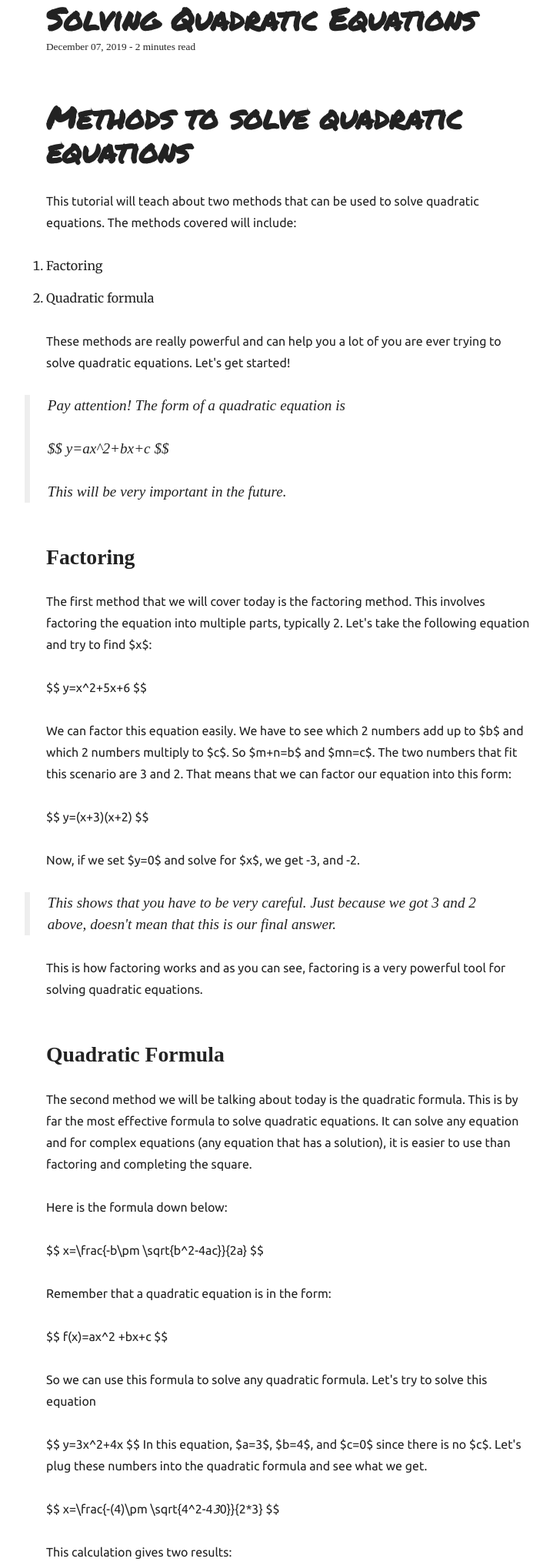
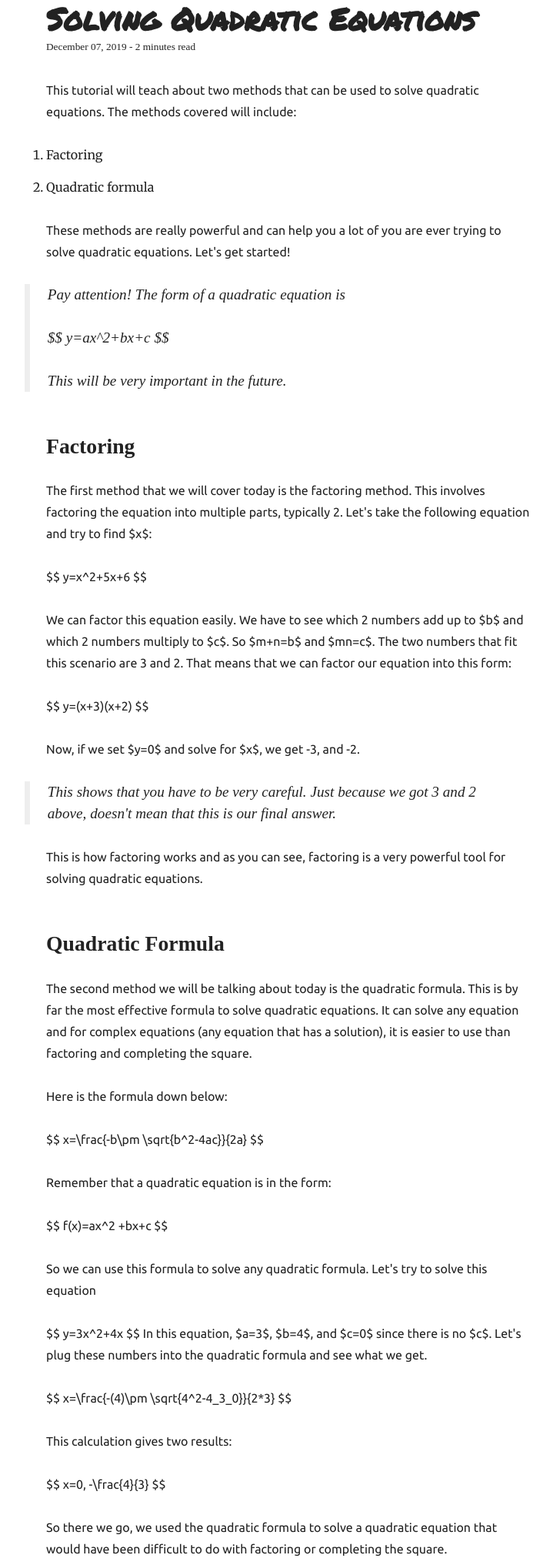
Before and after one commit to SharanSMenon/sharan-blog, a Gatsby site: page /2019-12-07-solving-quadratic-equations/ in a window 1280 px wide. Shown: the part 113-2146 px from the top of the page at 77% size, without its empty margins (265-984 px from the left). Built offline with nearby package versions, Linux system fonts and the light colour scheme; Gatsby itself is replaced by a stand-in of ours; some packages are replaced by stand-ins of ours; a web font is replaced by a local one.

Commit message:
Update Blog “2019-12-07-solving-quadratic-equations”

```diff
--- a/content/blog/2019-12-07-solving-quadratic-equations.md
+++ b/content/blog/2019-12-07-solving-quadratic-equations.md
@@ -3,8 +3,6 @@ title: Solving Quadratic Equations
 date: 2019-12-07T21:50:45.899Z
 description: Methods to solve quadratic equations
 ---
-# Methods to solve quadratic equations
-
 This tutorial will teach about two methods that can be used to solve quadratic equations. The methods covered will include:
 
 1. Factoring
@@ -14,13 +12,14 @@ These methods are really powerful and can help you a lot of you are ever trying
 
 > Pay attention! The form of a quadratic equation is
 >
->$$
->y=ax^2+bx+c
->$$
+> $$
+> y=ax^2+bx+c
+> $$
 >
->This will be very important in the future.
+> This will be very important in the future.
 
 ## Factoring
+
 The first method that we will cover today is the factoring method. This involves factoring the equation into multiple parts, typically 2. Let's take the following equation and try to find $x$:
 
 $$
@@ -64,7 +63,7 @@ $$
 In this equation, $a=3$, $b=4$, and $c=0$ since there is no $c$. Let's plug these numbers into the quadratic formula and see what we get.
 
 $$
-x=\frac{-(4)\pm \sqrt{4^2-4*3*0}}{2*3}
+x=\frac{-(4)\pm \sqrt{4^2-4_3_0}}{2*3}
 $$
 
 This calculation gives two results:
@@ -75,10 +74,10 @@ $$
 
 So there we go, we used the quadratic formula to solve a quadratic equation that would have been difficult to do with factoring or completing the square.
 
-> *Note*: in the quadratic formula, the part of the equation that says $b^2-4ac$ is called the discriminant and it will be useful itself in determining the number of solutions a quadratic equation has and other things. If the discriminant was negative, then the quadratic equation would have no solutions.
-
+> _Note_: in the quadratic formula, the part of the equation that says $b^2-4ac$ is called the discriminant and it will be useful itself in determining the number of solutions a quadratic equation has and other things. If the discriminant was negative, then the quadratic equation would have no solutions.
 
 ## Conclusion
+
 Today, you learned about two methods to solve equations. You can use both methods somewhere in your life if you are ever trying to solve quadratic equations. In fact, for the quadratic formula, you can write a simple script where you plug in a, b, and c and it outputs the answers.
 
 Quadratic equations have applications everywhere and will be important as you enter higher mathematics like calculus and other areas.
```
